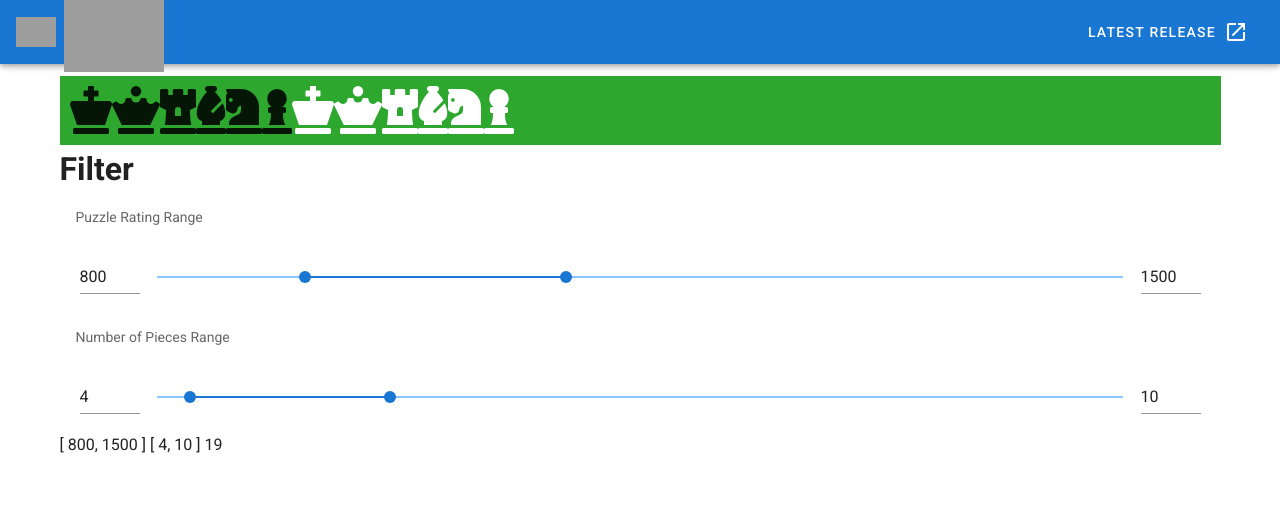
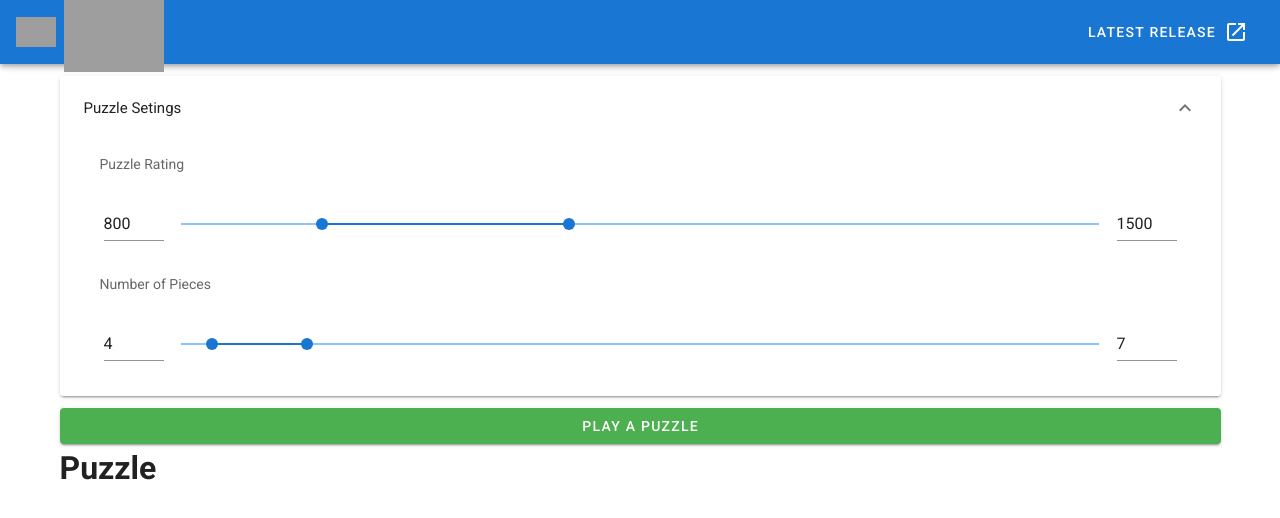
Before and after one commit to jk31/blindfold_chess_puzzles, a Vue app in the folder frontend/: page / in a window 1280 px wide. Shown: the top 518 px of the page. Built offline with nearby package versions, Linux system fonts and the light colour scheme; grey boxes are pictures that could not be loaded.

Commit message:
split component and use expandebles

```diff
--- /dev/null
+++ b/frontend/src/components/FilterPuzzles.vue
@@ -0,0 +1,135 @@
+<template>
+  <div id="filter">
+    <v-expansion-panels v-model="openedPanel" multiple>
+      <v-expansion-panel>
+        <v-expansion-panel-header> Puzzle Setings </v-expansion-panel-header>
+        <v-expansion-panel-content>
+          <v-card flat color="transparent">
+            <v-subheader>Puzzle Rating</v-subheader>
+            <v-card-text>
+              <v-row>
+                <v-col class="px-4">
+                  <v-range-slider
+                    v-model="ratingRange"
+                    :max="ratingMax"
+                    :min="ratingMin"
+                    step="50"
+                    hide-details
+                    class="align-center"
+                  >
+                    <template v-slot:prepend>
+                      <v-text-field
+                        :value="ratingRange[0]"
+                        class="mt-0 pt-0"
+                        hide-details
+                        single-line
+                        type="number"
+                        style="width: 60px"
+                        @change="$set(ratingRange, 0, $event)"
+                      ></v-text-field>
+                    </template>
+                    <template v-slot:append>
+                      <v-text-field
+                        :value="ratingRange[1]"
+                        class="mt-0 pt-0"
+                        hide-details
+                        single-line
+                        type="number"
+                        style="width: 60px"
+                        @change="$set(ratingRange, 1, $event)"
+                      ></v-text-field>
+                    </template>
+                  </v-range-slider>
+                </v-col>
+              </v-row>
+            </v-card-text>
+          </v-card>
+
+          <v-card flat color="transparent">
+            <v-subheader>Number of Pieces</v-subheader>
+            <v-card-text>
+              <v-row>
+                <v-col class="px-4">
+                  <v-range-slider
+                    v-model="numberOfPiecesRange"
+                    :max="numberOfPiecesMax"
+                    :min="numberOfPiecesMin"
+                    hide-details
+                    class="align-center"
+                  >
+                    <template v-slot:prepend>
+                      <v-text-field
+                        :value="numberOfPiecesRange[0]"
+                        class="mt-0 pt-0"
+                        hide-details
+                        single-line
+                        type="number"
+                        style="width: 60px"
+                        @change="$set(numberOfPiecesRange, 0, $event)"
+                      ></v-text-field>
+                    </template>
+                    <template v-slot:append>
+                      <v-text-field
+                        :value="numberOfPiecesRange[1]"
+                        class="mt-0 pt-0"
+                        hide-details
+                        single-line
+                        type="number"
+                        style="width: 60px"
+                        @change="$set(numberOfPiecesRange, 1, $event)"
+                      ></v-text-field>
+                    </template>
+                  </v-range-slider>
+                </v-col>
+              </v-row>
+            </v-card-text>
+          </v-card>
+        </v-expansion-panel-content>
+      </v-expansion-panel>
+    </v-expansion-panels>
+
+    <v-btn block color="success" class="mt-3">Play a Puzzle</v-btn>
+  </div>
+</template>
+
+<script>
+import { mapState } from 'vuex';
+
+export default {
+  name: 'Test',
+  created() {
+    this.$store.dispatch('puzzles/loadPuzzles');
+  },
+  data() {
+    return {
+      openedPanel: [0],
+    };
+  },
+  computed: {
+    ...mapState('puzzles', [
+      'ratingMin',
+      'ratingMax',
+      'numberOfPiecesMin',
+      'numberOfPiecesMax',
+    ]),
+    ratingRange: {
+      get() {
+        return this.$store.state.puzzles.ratingRange;
+      },
+      set(range) {
+        this.$store.commit('puzzles/updateRatingRange', range);
+      },
+    },
+    numberOfPiecesRange: {
+      get() {
+        return this.$store.state.puzzles.numberOfPiecesRange;
+      },
+      set(range) {
+        this.$store.commit('puzzles/updateNumberOfPiecesRange', range);
+      },
+    },
+  },
+};
+</script>
+
+<style></style>
--- /dev/null
+++ b/frontend/src/components/Puzzle.vue
@@ -0,0 +1,13 @@
+<template>
+  <div id="puzzle">
+    <h1>Puzzle</h1>
+  </div>
+</template>
+
+<script>
+export default {
+  name: 'Puzzle',
+};
+</script>
+
+<style></style>
--- a/frontend/src/components/Test.vue
+++ b/frontend/src/components/Test.vue
@@ -14,136 +14,12 @@
       <font-awesome-icon icon="chess-knight" color="white" size="3x" />
       <font-awesome-icon icon="chess-pawn" color="white" size="3x" />
     </div>
-    <div id="filter">
-      <h1>Filter</h1>
-      <v-card flat color="transparent">
-        <v-subheader>Puzzle Rating Range</v-subheader>
-
-        <v-card-text>
-          <v-row>
-            <v-col class="px-4">
-              <v-range-slider
-                v-model="ratingRange"
-                :max="ratingMax"
-                :min="ratingMin"
-                step="50"
-                hide-details
-                class="align-center"
-              >
-                <template v-slot:prepend>
-                  <v-text-field
-                    :value="ratingRange[0]"
-                    class="mt-0 pt-0"
-                    hide-details
-                    single-line
-                    type="number"
-                    style="width: 60px"
-                    @change="$set(ratingRange, 0, $event)"
-                  ></v-text-field>
-                </template>
-                <template v-slot:append>
-                  <v-text-field
-                    :value="ratingRange[1]"
-                    class="mt-0 pt-0"
-                    hide-details
-                    single-line
-                    type="number"
-                    style="width: 60px"
-                    @change="$set(ratingRange, 1, $event)"
-                  ></v-text-field>
-                </template>
-              </v-range-slider>
-            </v-col>
-          </v-row>
-        </v-card-text>
-      </v-card>
-
-      <v-card flat color="transparent">
-        <v-subheader>Number of Pieces Range</v-subheader>
-
-        <v-card-text>
-          <v-row>
-            <v-col class="px-4">
-              <v-range-slider
-                v-model="numberOfPiecesRange"
-                :max="numberOfPiecesMax"
-                :min="numberOfPiecesMin"
-                hide-details
-                class="align-center"
-              >
-                <template v-slot:prepend>
-                  <v-text-field
-                    :value="numberOfPiecesRange[0]"
-                    class="mt-0 pt-0"
-                    hide-details
-                    single-line
-                    type="number"
-                    style="width: 60px"
-                    @change="$set(numberOfPiecesRange, 0, $event)"
-                  ></v-text-field>
-                </template>
-                <template v-slot:append>
-                  <v-text-field
-                    :value="numberOfPiecesRange[1]"
-                    class="mt-0 pt-0"
-                    hide-details
-                    single-line
-                    type="number"
-                    style="width: 60px"
-                    @change="$set(numberOfPiecesRange, 1, $event)"
-                  ></v-text-field>
-                </template>
-              </v-range-slider>
-            </v-col>
-          </v-row>
-        </v-card-text>
-      </v-card>
-
-      {{ ratingRange }}
-      {{ numberOfPiecesRange }}
-      {{ numberOfFilteredPuzzles }}
-    </div>
   </div>
 </template>
 
 <script>
-import { mapState } from 'vuex';
-
 export default {
   name: 'Test',
-  created() {
-    this.$store.dispatch('puzzles/loadPuzzles');
-  },
-  data() {
-    return {};
-  },
-  computed: {
-    ...mapState('puzzles', [
-      'ratingMin',
-      'ratingMax',
-      'numberOfPiecesMin',
-      'numberOfPiecesMax',
-    ]),
-    numberOfFilteredPuzzles() {
-      return this.$store.getters['puzzles/filteredPuzzles'].length;
-    },
-    ratingRange: {
-      get() {
-        return this.$store.state.puzzles.ratingRange;
-      },
-      set(range) {
-        this.$store.commit('puzzles/updateRatingRange', range);
-      },
-    },
-    numberOfPiecesRange: {
-      get() {
-        return this.$store.state.puzzles.numberOfPiecesRange;
-      },
-      set(range) {
-        this.$store.commit('puzzles/updateNumberOfPiecesRange', range);
-      },
-    },
-  },
 };
 </script>
 
--- a/frontend/src/store/puzzles/index.js
+++ b/frontend/src/store/puzzles/index.js
@@ -7,7 +7,7 @@ export default {
     ratingRange: [800, 1500],
     numberOfPiecesMin: 3,
     numberOfPiecesMax: 32,
-    numberOfPiecesRange: [4, 10],
+    numberOfPiecesRange: [4, 7],
   },
   mutations: {
     updatePuzzles(state, payload) {
--- a/frontend/src/views/Home.vue
+++ b/frontend/src/views/Home.vue
@@ -1,17 +1,19 @@
 <template>
   <div class="home">
-    <Test />
+    <FilterPuzzles />
+    <Puzzle />
   </div>
 </template>
 
 <script>
-// @ is an alias to /src
-import Test from '@/components/Test.vue';
+import FilterPuzzles from '@/components/FilterPuzzles.vue';
+import Puzzle from '@/components/Puzzle.vue';
 
 export default {
   name: 'Home',
   components: {
-    Test,
+    FilterPuzzles,
+    Puzzle,
   },
 };
 </script>
```
Also changed, not shown: frontend/src/views/FilterPuzzles.vue (deleted, +0 -9 lines), frontend/src/views/Puzzle.vue (deleted, +0 -9 lines).
